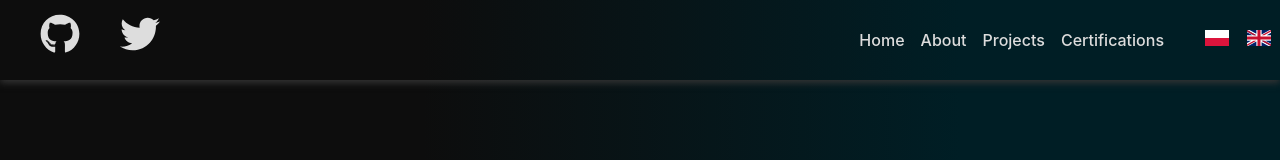
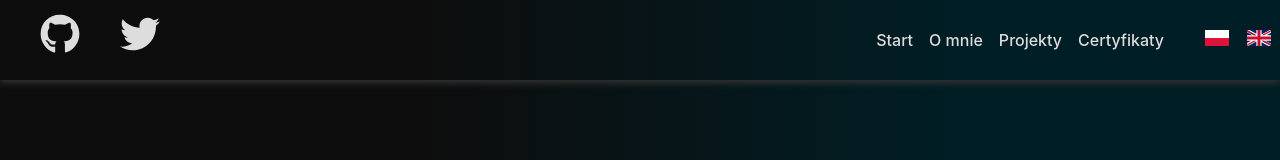
Before and after one commit to Duke-Skygawker/portfolio, a React (Vite) app: page / in a window 1280 px wide. Both pictures are taken after a click on the button 1217 px from the left and 40 px from the top of the page. Shown: the top 160 px of the page. Built offline with nearby package versions, Linux system fonts and the light colour scheme.

Commit message:
added PL links, moved links to seperate components

```diff
--- /dev/null
+++ b/src/App/components/Navbar/LinksENG.jsx
@@ -0,0 +1,11 @@
+const LinksENG = () => {
+  return (
+    <div className="nav-links">
+      <a href="#home">Home</a>
+      <a href="#about">About</a>
+      <a href="#projects">Projects</a>
+      <a href="#certifications">Certifications</a>
+    </div>
+  );
+};
+export default LinksENG;
--- /dev/null
+++ b/src/App/components/Navbar/LinksPL.jsx
@@ -0,0 +1,11 @@
+const LinksPL = () => {
+  return (
+    <div className="nav-links">
+      <a href="#home">Start</a>
+      <a href="#about">O mnie</a>
+      <a href="#projects">Projekty</a>
+      <a href="#certifications">Certyfikaty</a>
+    </div>
+  );
+};
+export default LinksPL;
--- a/src/App/components/Navbar/Navbar.jsx
+++ b/src/App/components/Navbar/Navbar.jsx
@@ -2,6 +2,8 @@ import { FaGithub } from "react-icons/fa";
 import { FaTwitter } from "react-icons/fa";
 import { useGlobalContext } from "../../../context/Context";
 import { PL, GB } from "country-flag-icons/react/3x2";
+import LinksENG from "./LinksENG";
+import LinksPL from "./LinksPL";
 
 const Navbar = () => {
   const { showLang, setShowLang } = useGlobalContext();
@@ -16,12 +18,7 @@ const Navbar = () => {
         </a>
       </div>
       <div className="nav-buttons">
-        <div className="nav-links">
-          <a href="#home">Home</a>
-          <a href="#about">About</a>
-          <a href="#projects">Projects</a>
-          <a href="#certifications">Certifications</a>
-        </div>
+        {showLang === "ENG" ? <LinksENG /> : <LinksPL />}
         <div className="lang-buttons">
           <button onClick={() => setShowLang("PL")}>
             <i className="country-flag">{<PL title="Polish Flag" />}</i>
```
